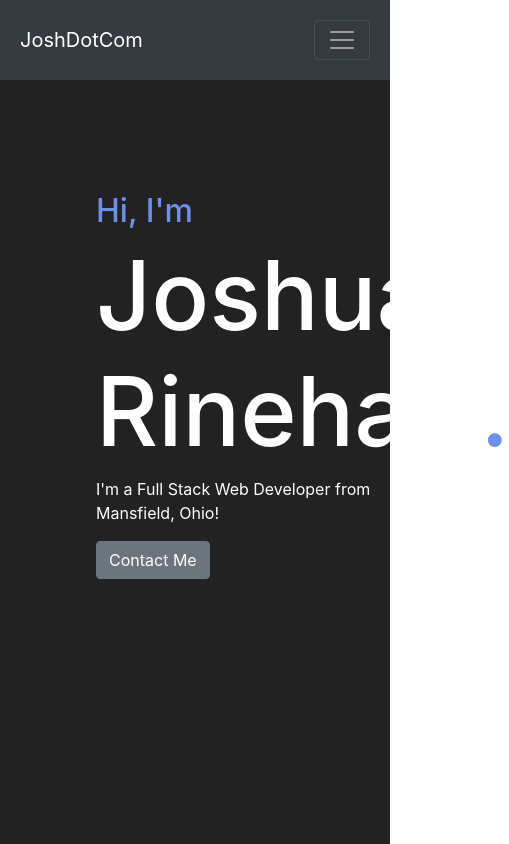
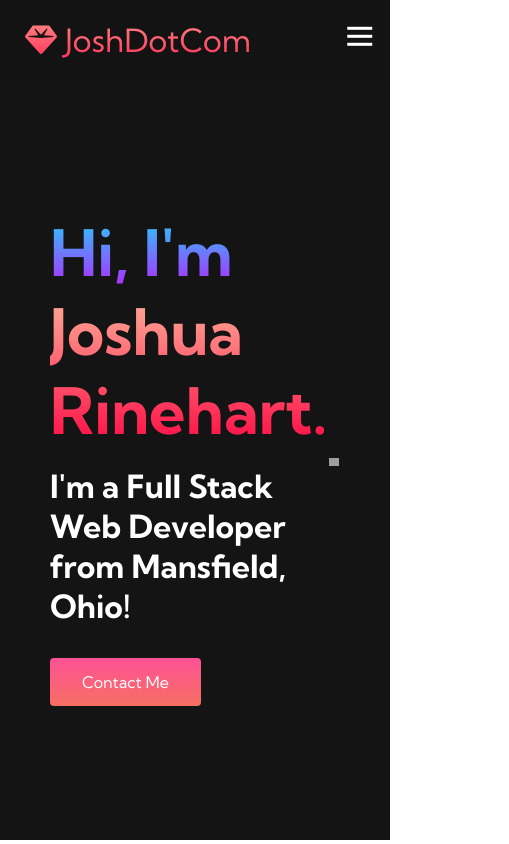
Before and after one commit to codeBiskut/services-site, a plain HTML site: page home.html in a window 390 px wide. Shown: the whole page, 509 px wide, since content can reach past the window. Drawn offline with nearby package versions, Linux system fonts and the light colour scheme; grey boxes are pictures that could not be loaded.

Commit message:
redid homepage

```diff
--- a/css/style.css
+++ b/css/style.css
@@ -1,62 +1,262 @@
-body {
-    font-family: Arial, sans-serif;
+*{
+    box-sizing: border-box;
     margin: 0;
     padding: 0;
+    font-family: 'Kumbh Sans', sans-serif;
 }
 
-header {
-    color: #fff;
-    padding: 20 0 0 0;
+.navbar{
+    background: #131313;
+    height: 80px;
+    display: flex;
+    justify-content: center;
+    align-items: center;
+    font-size: 1.2rem;
+    position: sticky;
+    top: 0;
+    z-index: 999;
 }
 
-nav ul {
+.navbar_container{
+    display: flex;
+    justify-content: space-between;
+    height: 80px;
+    z-index: 1;
+    width: 100%;
+    max-width: 1300px;
+    margin: 0 auto;
+    padding: 0 50px;
+}
+
+#navbar_logo{
+    background-color: #ff8177;
+    background-image: linear-gradient(to top, #ff0844 0%, #ffb199 100%);
+    background-size: 100%;
+    background-clip: text;
+    -webkit-background-clip: text;
+    -moz-background-clip: text;
+    -webkit-text-fill-color: transparent;
+    -moz-text-fill-color: transparent;
+    display: flex;
+    align-items: center;
+    cursor: pointer;
+    text-decoration: none;
+    font-size: 2rem;
+}
+
+.fa-gem{
+    margin-right: 0.5rem;
+}
+
+.navbar_menu{
+    display: flex;
+    align-items: center;
     list-style: none;
     text-align: center;
 }
 
-nav ul li {
-    display: inline;
-    margin: 0 20px;
+.navbar_item{
+    height: 80px;
 }
 
-nav ul li a {
+.navbar_links{
+    color: #fff;
+    display: flex;
+    align-items: center;
+    justify-content: center;
     text-decoration: none;
+    padding: 0 1rem;
+    height: 100%;
+}
+
+.navbar_links:hover{
+    color: #f77062;
+    transition: all 0.3s ease;
+}
+
+@media screen and (max-width: 960px){
+    .navbar_container{
+        display: flex;
+        justify-content: space-between;
+        height: 80px;
+        z-index: 1;
+        width: 100%;
+        max-width: 1300px;
+        padding: 0px;
+    }
+
+    .navbar_menu{
+        display: grid;
+        grid-template-columns: auto;
+        margin: 0px;
+        width: 100%;
+        position: absolute;
+        top: -1000px;
+        opacity: 0;
+        transition: all 0.5s ease;
+        height: 50vh;
+        z-index: -1;
+        background: #131313;
+    }
+
+    .navbar_menu.active{
+        background: #131313;
+        top: 100%;
+        opacity: 1;
+        transition: all 0.5s ease;
+        z-index: 99;
+        height: 50vh;
+        font-size: 1.6rem;
+    }
+
+    #navbar_logo{
+        padding-left: 25px;
+    }
+
+    .navbar_toggle .bar{
+        width: 25px;
+        height: 3px;
+        margin: 5px auto;
+        transition: all 0.3s ease-in-out;
+        background: #fff;
+    }
+
+    .navbar_item{
+        width: 100%;
+    }
+
+    .navbar_links{
+        text-align: center;
+        padding: 2rem;
+        width: 100%;
+        display: table;
+    }
+
+    #mobile-menu{
+        position: absolute;
+        top: 20%;
+        right: 5%;
+        transform: translate(5%, 20%);
+    }
+
+    .navbar_toggle .bar {
+        display: block;
+        cursor: pointer;
+    }
+
+    #mobile-menu.is-active .bar:nth-child(2) {
+        opacity: 0;
+    }
+
+    #mobile-menu.is-active .bar:nth-child(1) {
+        transform: translateY(8px) rotate(45deg);
+    }
+
+    #mobile-menu.is-active .bar:nth-child(3) {
+        transform: translateY(-8px) rotate(-45deg);
+    }
+}
+
+
+/* Hero Section CSS */
+
+.main{
+    background-color: #141414;
+}
+
+.main_container{
+    display: grid;
+    grid-template-columns: 1fr 1fr;
+    align-items: center;
+    justify-self: center;
+    margin: 0 auto;
+    height: 90vh;
+    background-color: #141414;
+    z-index: 1;
+    width: 100%;
+    max-width: 1300px;
+    padding: 0 50px;
+}
+
+.main_content h1{
+    font-size: 4rem;
+    background-color: #ff8177;
+    background-image: linear-gradient(to top,
+    #ff0844 0%, #ffb199 100%);
+    background-size: 100%;
+    background-clip: text;
+    -webkit-background-clip: text;
+    -moz-background-clip: text;
+    -webkit-text-fill-color: transparent;
+    -moz-text-fill-color: transparent;
+}
+
+.main_content h2{
+    font-size: 4rem;
+    background-color: #ff8177;
+    background-image: linear-gradient(to top,
+    #b721ff 0%, #21d4fd 100%);
+    background-size: 100%;
+    background-clip: text;
+    -webkit-background-clip: text;
+    -moz-background-clip: text;
+    -webkit-text-fill-color: transparent;
+    -moz-text-fill-color: transparent;
+}
+
+.main_content p {
+    margin-top: 1rem;
+    font-size: 2rem;
+    font-weight: 700;
     color: #fff;
 }
 
-section {
-    padding: 12rem 1rem !important;
-    min-height: 100vh;
-    background-color: #222;
+.main_btn{
+    font-size: 1rem;
+    background-image: linear-gradient(to top, #f77062 0%, #fe5196 100% );
+    padding: 14px 32px;
+    border: none;
+    border-radius: 4px;
+    color: #fff;
+    margin-top: 2rem;
+    cursor: pointer;
+    position: relative;
+    transition: all 0.35s;
+    outline: none;
 }
 
-
-h2 {
-    color: #6e90e8; /* Text color */
-    font-size: 2em!important;
+.main_btn a{
+    position: relative;
+    z-index: 2;
+    color: #fff;
+    text-decoration: none;
 }
 
-h1 {
-    color: white;
-    font-size: 6em!important;
+.main_btn::after{
+    position: absolute;
+    content: '';
+    top: 0;
+    left: 0;
+    width: 0;
+    height: 100%;
+    background: #4837ff;
+    transition: all 0.35s;
+    border-radius: 4px;
 }
 
-p {
+.main_btn:hover{
     color: #fff;
 }
 
-.navbar{
-    padding: 20px!important;
+.main_btn:hover::after{
+    width: 100%;
 }
 
-.about {
-    display: flex;
-    flex-direction: column;
-    justify-content: center;
-    align-items: left;
-    padding-left: 5rem;
+.main_img-container{
+    text-align: center;
 }
 
-.blue-text {
-    color: #6e90e8;
+#main_img{
+    height: 80%;
+    width: 80%;
 }
--- a/home.html
+++ b/home.html
@@ -4,51 +4,56 @@
 <head>
     <title>Sites by Levi - Home</title>
     <link rel="stylesheet" type="text/css" href="css/style.css">
-    <link rel="stylesheet" href="https://maxcdn.bootstrapcdn.com/bootstrap/4.5.2/css/bootstrap.min.css">
+    <link rel="preconnect" href="https://fonts.googleapis.com">
+    <link rel="preconnect" href="https://fonts.gstatic.com" crossorigin>
+    <link href="https://fonts.googleapis.com/css2?family=Kumbh+Sans:wght@400;700&display=swap" rel="stylesheet">
 </head>
 
 <body>
     <header>
-        <nav class="navbar navbar-expand-lg navbar-dark bg-dark fixed-top">
-            <a class="navbar-brand" href="home.html">JoshDotCom</a>
-            <button class="navbar-toggler" type="button" data-toggle="collapse" data-target="#navbarNav"
-                aria-controls="navbarNav" aria-expanded="false" aria-label="Toggle navigation">
-                <span class="navbar-toggler-icon"></span>
-            </button>
-            <div class="collapse navbar-collapse" id="navbarNav">
-                <ul class="navbar-nav ml-auto">
-                    <li class="nav-item ">
-                        <a class="nav-link" href="home.html">Home <span class="sr-only">(current)</span></a>
+        <nav class="navbar">
+            <div class="navbar_container">
+                <a href="/home.html" id="navbar_logo"><i class="fas fa-gem"></i>JoshDotCom</a>
+                <div class="navbar_toggle" id="mobile-menu">
+                    <span class="bar"></span>
+                    <span class="bar"></span>
+                    <span class="bar"></span>
+                </div>
+                <ul class="navbar_menu">
+                    <li class="navbar_item">
+                        <a href="/home.html" class="navbar_links">Home</a>
                     </li>
-                    <li class="nav-item">
-                        <a class="nav-link" href="services.html">Services</a>
+                    <li class="navbar_item">
+                        <a href="/services.html" class="navbar_links">Services</a>
                     </li>
-                    <li class="nav-item">
-                        <a class="nav-link" href="portfolio.html">Portfolio</a>
+                    <li class="navbar_item">
+                        <a href="/portfolio.html" class="navbar_links">Portfolio</a>
                     </li>
-                    <li class="nav-item">
-                        <a class="nav-link" href="contact.html">Contact</a>
+                    <li class="navbar_item">
+                        <a href="/contact.html" class="navbar_links">Contact</a>
                     </li>
                 </ul>
             </div>
         </nav>
+    </header>
+    <section class="main">
+        <div class="main_container">
+            <div class="main_content">
+                <h2>Hi, I'm</h2>
+                <h1>Joshua Rinehart<span class="blue-text">.</span></h1>
+                <p>I'm a Full Stack Web Developer from Mansfield, Ohio!</p>
+                <button class="main_btn">
+                    <a href="mailto:josh.rinehart.2k@gmail.com">Contact Me</a>
+                </button>
+            </div>
 
-    </header>
-    <section>
-        <div class="about">
-            <h2>Hi, I'm</h2>
-            <h1>Joshua Rinehart<span class="blue-text">.</span></h1>
-            <p>I'm a Full Stack Web Developer from Mansfield, Ohio!</p>
-            <div>
-                <a href="mailto:josh.rinehart.2k@gmail.com">
-                    <button class="btn btn-secondary">Contact Me</button>
-                </a>
+            <div class="main_img-container">
+                <img src="images/main-background.jpg" alt="pic" id="main_img">
             </div>
-        <div>
+        </div>
     </section>
 
-    <script src="https://code.jquery.com/jquery-3.5.1.slim.min.js"></script>
-    <script src="https://cdn.jsdelivr.net/npm/bootstrap@4.5.2/dist/js/bootstrap.min.js"></script>
+    <script src="https://kit.fontawesome.com/2aec9fee2b.js" crossorigin="anonymous"></script>
     <script src="./index.js"></script>
 </body>
 
--- a/index.js
+++ b/index.js
@@ -1,11 +1,7 @@
-$(document).ready(function() {
-    var path = window.location.pathname;
-    var page = path.split("/").pop();
+const menu = document.querySelector('#mobile-menu')
+const menuLinks = document.querySelector('.navbar_menu')
 
-    $('ul.navbar-nav li.nav-item').each(function() {
-        var link = $(this).find('a').attr('href');
-        if (link === page) {
-            $(this).addClass('active');
-        }
-    });
-});
+menu.addEventListener('click', function(){
+    menu.classList.toggle('is-active')
+    menuLinks.classList.toggle('active')
+})
```
